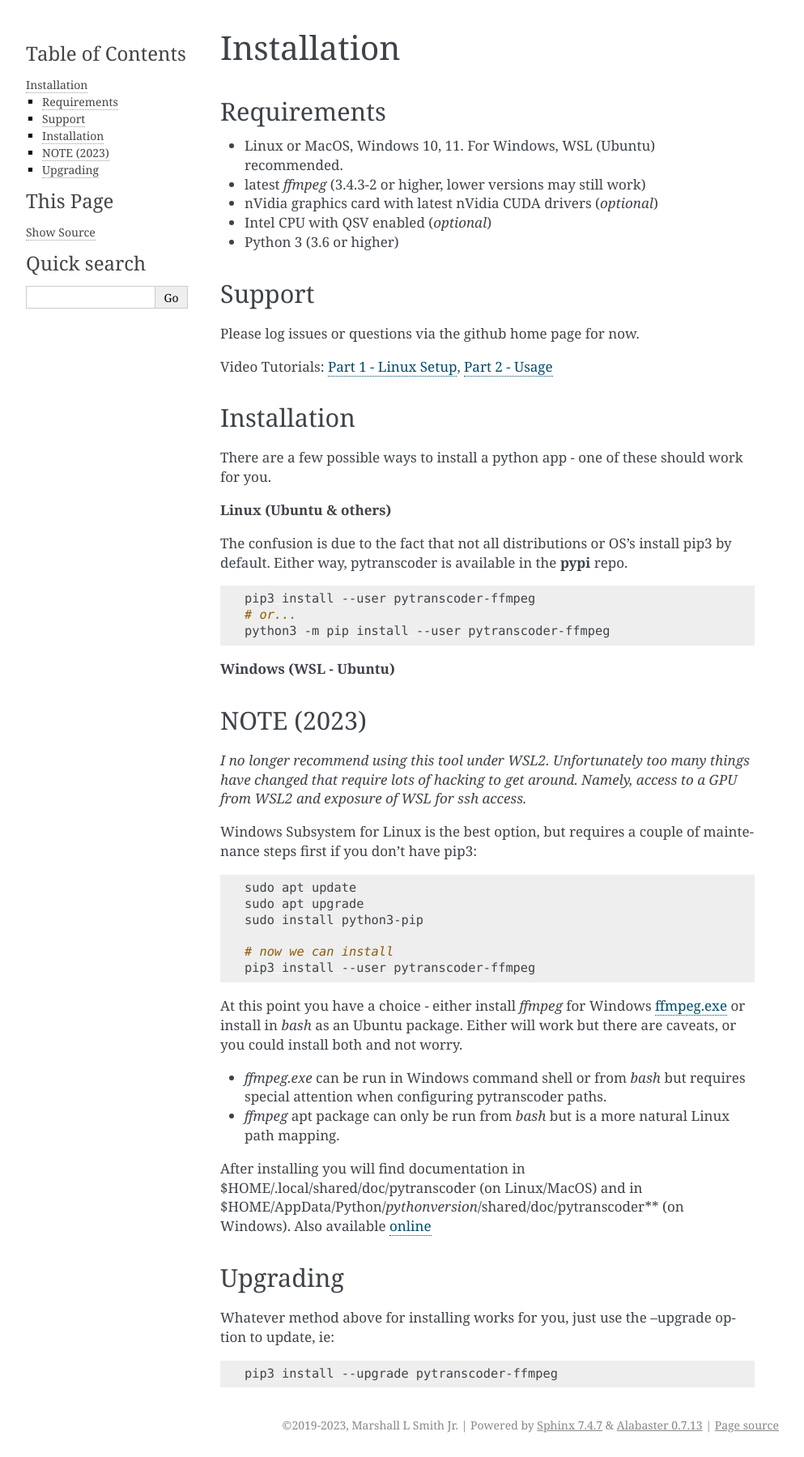
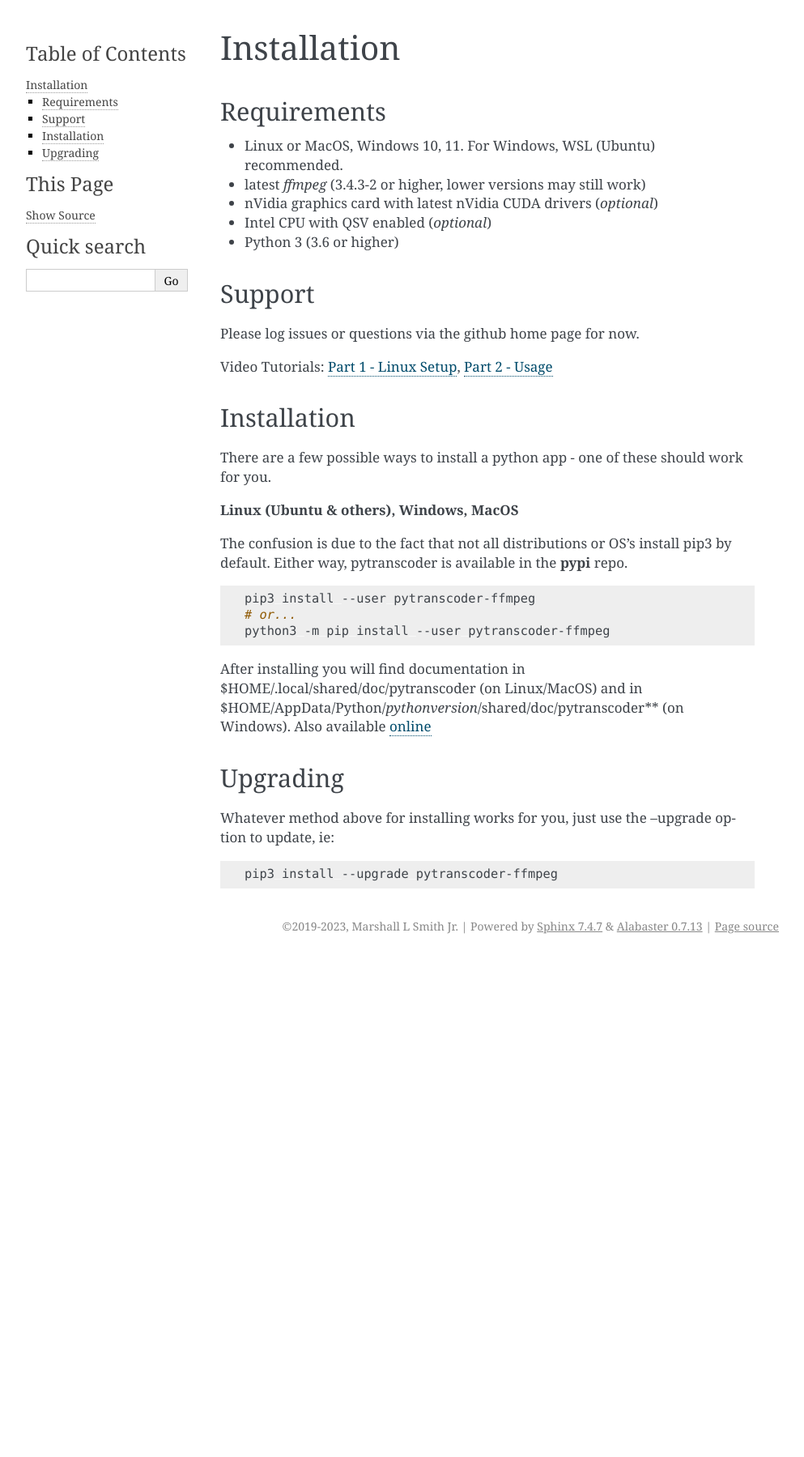
Before and after one commit to mlsmithjr/transcoder, a Sphinx documentation site: the page built from docs/configuration/installation.rst, in a window 1280 px wide. Shown: the whole page at 81% size, without its empty margins (148-1141 px from the left). Built offline with Sphinx 7.4.7, drawn with Linux system fonts in a browser that asks for light colours; after the commit the page ends 1183 px from its top, so only the background shows below that.

Commit message:
Updated docs, ready for release

```diff
--- a/docs/configuration/installation.rst
+++ b/docs/configuration/installation.rst
@@ -26,7 +26,7 @@
 
 There are a few possible ways to install a python app - one of these should work for you.
 
-**Linux (Ubuntu & others)**
+**Linux (Ubuntu & others), Windows, MacOS**
 
 The confusion is due to the fact that not all distributions or OS's install pip3 by default. Either way, pytranscoder is available in the **pypi** repo.
 
@@ -36,35 +36,8 @@
   # or...
   python3 -m pip install --user pytranscoder-ffmpeg
 
-
-**Windows (WSL - Ubuntu)**
-
-####
-NOTE (2023)
-####
-*I no longer recommend using this tool under WSL2.  Unfortunately too many things have changed that require lots of hacking to get around.
-Namely, access to a GPU from WSL2 and exposure of WSL for ssh access.*
-
-Windows Subsystem for Linux is the best option, but requires a couple of maintenance steps first if you don't have pip3:
-
-.. code-block:: bash
-
-  sudo apt update
-  sudo apt upgrade
-  sudo install python3-pip
-
-  # now we can install
-  pip3 install --user pytranscoder-ffmpeg
-
-
-At this point you have a choice - either install *ffmpeg* for Windows `ffmpeg.exe <https://www.ffmpeg.org>`_ or install in *bash* as an Ubuntu package. Either will work but there are caveats, or you could install both and not worry.
-
-* *ffmpeg.exe* can be run in Windows command shell or from *bash* but requires special attention when configuring pytranscoder paths.
-* *ffmpeg* apt package can only be run from *bash* but is a more natural Linux path mapping.
-
 After installing you will find documentation in $HOME/.local/shared/doc/pytranscoder (on Linux/MacOS)
 and in $HOME/AppData/Python/*pythonversion*/shared/doc/pytranscoder** (on Windows). Also available `online <https://github.com/mlsmithjr/transcoder/blob/master/README.md>`_
-
 
 #########
 Upgrading
```
